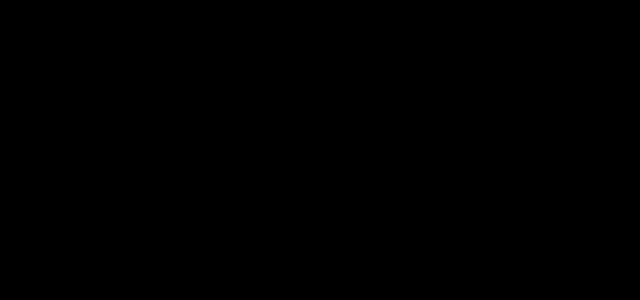
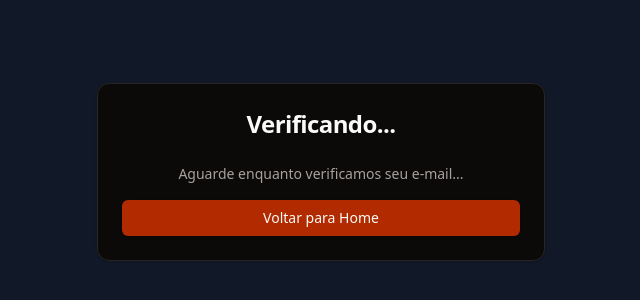
Before and after one commit to Comunidade-FullDev/form-fulldev, a Next.js app: page /verify in a window 1280 px wide. Before the commit this address had no page. Shown: the part 228-528 px from the top of the page, without its empty margins (319-959 px from the left). Built offline with nearby package versions, Linux system fonts and the light colour scheme; no server answers.

Commit message:
feat: criando componente para verificcar o email do usuário cadastrado

```diff
--- /dev/null
+++ b/src/app/verify/page.tsx
@@ -0,0 +1,100 @@
+'use client';
+
+import { useEffect, useState } from "react";
+import { useRouter } from "next/navigation";
+import { Card, CardContent, CardDescription, CardHeader, CardTitle } from "@/components/ui/card";
+import { Button } from "@/components/ui/button";
+import Image from "next/image";
+import logo from "./../../../public/LogoWhite.svg"
+import { verifyUser } from "@/services/endpoint/authService";
+
+export default function EmailVerification() {
+    const params = new URLSearchParams(window.location.search);
+  const [verificationStatus, setVerificationStatus] = useState<string | null>(null);
+  const [countdown, setCountdown] = useState(10);
+  const router = useRouter();
+  const token  = params.get("token");;
+
+  useEffect(() => {
+    if (!token) return;
+
+    try{
+        verifyUserEmail(token)
+        setVerificationStatus("success");
+    }catch(error){
+        setVerificationStatus("error");
+    }
+
+  }, [token]);
+
+  const verifyUserEmail = async (token: string) => {
+      try {
+        await verifyUser(token);
+      } catch (error) {
+        console.log("erro ao fazer login " + error)
+      }
+  }
+
+  useEffect(() => {
+    if (verificationStatus === "success") {
+      const interval = setInterval(() => {
+        setCountdown((prev) => {
+          if (prev <= 1) {
+            clearInterval(interval);
+            router.push("/login");
+          }
+          return prev - 1;
+        });
+      }, 1000);
+      return () => clearInterval(interval);
+    }
+  }, [verificationStatus, router]);
+
+  return (
+    <div className="min-h-screen flex items-center justify-center bg-gray-100 dark:bg-gray-900">
+      <Card className="w-full max-w-md mx-auto text-center">
+        <CardHeader>
+          <CardTitle className="text-2xl font-bold">
+            {verificationStatus === "success"
+              ? "Email verificado com sucesso!"
+              : verificationStatus === "error"
+              ? "Erro na verificação"
+              : "Verificando..."}
+          </CardTitle>
+        </CardHeader>
+        <CardContent className="space-y-4">
+          {verificationStatus === "success" && (
+            <>
+              <CardDescription>
+                Sua conta foi verificada com sucesso. Você será redirecionado para a página de login em {countdown} segundos.
+              </CardDescription>
+              <Image
+                alt="Success"
+                src={logo}
+                width={120}
+                height={120}
+                className="mx-auto"
+              />
+            </>
+          )}
+          {verificationStatus === "error" && (
+            <CardDescription>
+              Não foi possível verificar seu e-mail. Verifique o link enviado ou tente novamente mais tarde.
+            </CardDescription>
+          )}
+          {verificationStatus === null && (
+            <CardDescription>
+              Aguarde enquanto verificamos seu e-mail...
+            </CardDescription>
+          )}
+          <Button
+            className="w-full"
+            onClick={() => router.push(verificationStatus === "success" ? "/login" : "/")}
+          >
+            {verificationStatus === "success" ? "Ir para Login" : "Voltar para Home"}
+          </Button>
+        </CardContent>
+      </Card>
+    </div>
+  );
+}
```
